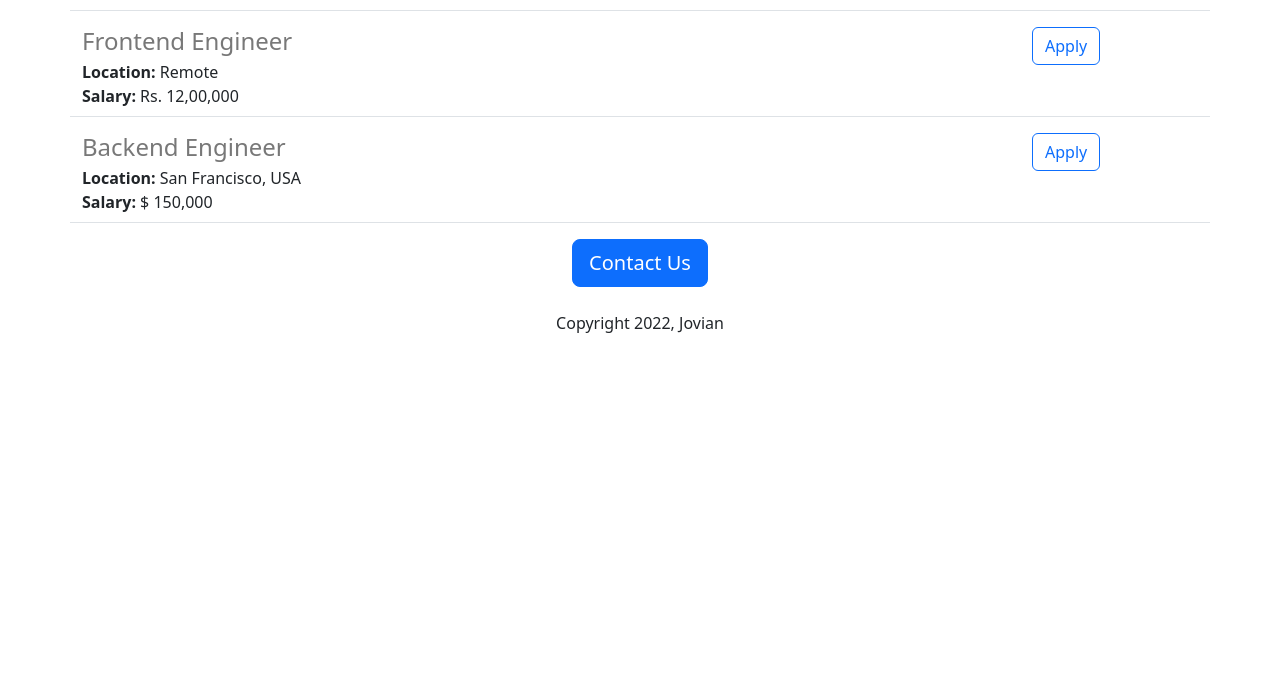
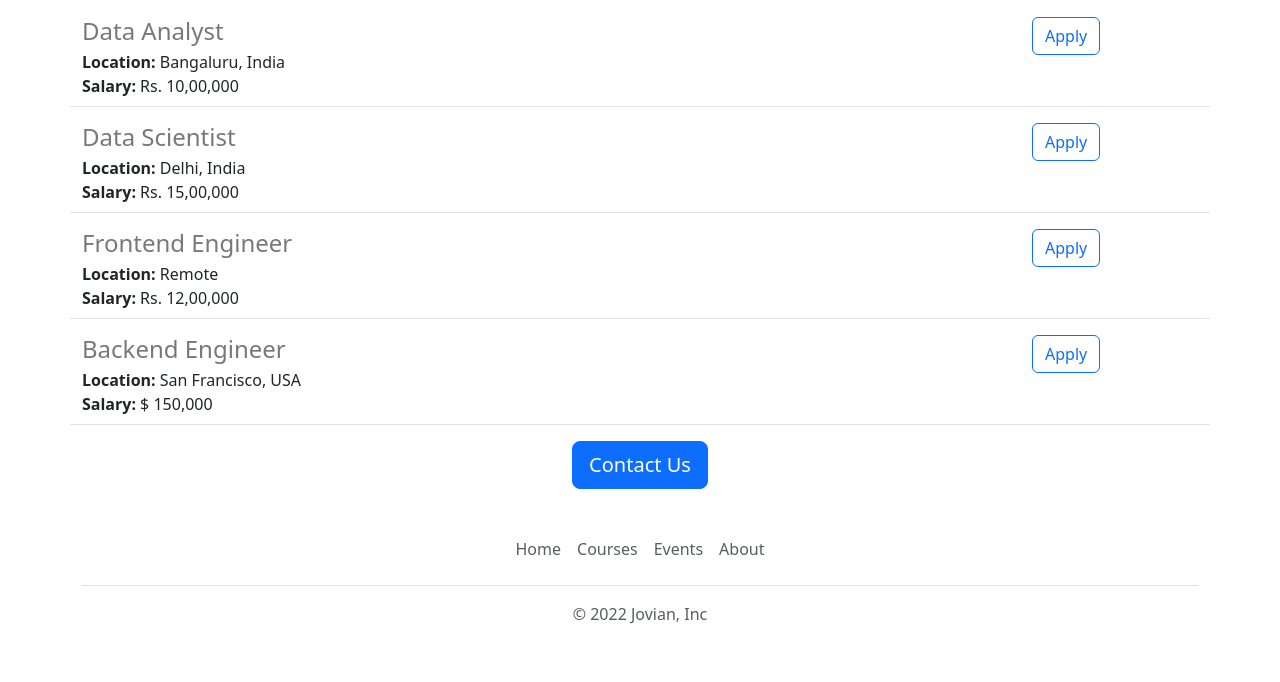
Before and after one commit to nayanagrawall/jovian-careers-website, a Flask app: page / in a window 1280 px wide. Shown: the part 893-1575 px from the top of the page. Before the commit the page ends 1226 px from the top, so only its background shows below. Run offline with Flask 3, Linux system fonts and the light colour scheme.

Commit message:
functional and aesthetic improvements

```diff
--- /dev/null
+++ b/templates/footer.html
@@ -0,0 +1,12 @@
+<div class="container">
+  <footer class="py-3 my-4">
+    <ul class="nav justify-content-center border-bottom pb-3 mb-3">
+      <li class="nav-item"><a target="_blank" href="https://jovian.ai" class="nav-link px-2 text-body-secondary">Home</a></li>
+      <li class="nav-item"><a target="_blank" href="https://jovian.ai/learn" class="nav-link px-2 text-body-secondary">Courses</a></li>
+
+      <li class="nav-item"><a target="_blank" href="https://jovian.ai/events" class="nav-link px-2 text-body-secondary">Events</a></li>
+      <li class="nav-item"><a target="_blank" href="https://jovian.ai/about" class="nav-link px-2 text-body-secondary">About</a></li>
+    </ul>
+    <p class="text-center text-body-secondary">&copy; 2022 Jovian, Inc</p>
+  </footer>
+</div>
--- a/templates/home.html
+++ b/templates/home.html
@@ -10,17 +10,25 @@
         height: 360px;
         width: 100%;
         object-fit: cover;
+        margin-bottom: 16px;
       }
     </style>
     </head>
   <body>
+    {% include 'nav.html' %}
+    <img class='img-fluid' id="banner" src='https://jovian-careers-website--nayan55506.repl.co/static/banner.jpg'>
     <div class='container'>
       <h1 class="text-center mt-2 mb-4">Jovian Careers</h1>
-      <img class='img-fluid' id="banner" src='https://jovian-careers-website--nayan55506.repl.co/static/banner.jpg'>
-      <h2 class='text-center mt-2 mb-4'>About Jovian</h2>
-      <p class='lead'>
+      <div class='row' style="margin-bottom:16px">
+        <div class='col-md-6'>
+      <p class='lead' style='text-align:justify'>
       Lorem ipsum dolor sit amet, consectetur adipiscing elit, sed do eiusmod tempor incididunt ut labore et dolore magna aliqua. Ut enim ad minim veniam, quis nostrud exercitation ullamco laboris nisi ut aliquip ex ea commodo consequat. Duis aute irure dolor in reprehenderit in voluptate velit esse cillum dolore eu fugiat nulla pariatur. Excepteur sint occaecat cupidatat non proident, sunt in culpa qui officia deserunt mollit anim id est laborum.
       </p>
+        </div>
+        <div class='d-none d-md-block col-md-6'>
+        <img src="/static/people.jpg" style="height:320px; border-radius:4px;">
+        </div>
+      </div>
       <h2 class='text-center mt-2 mb-4'>Job Openings</h2>
       <div>
         {% for job in jobs %}
@@ -28,9 +36,9 @@
         {% endfor %}
       </div>
       <div class='text-center'>
-      <button class="btn btn-primary btn-lg">Contact Us</button>
-        <p class='mt-4'>Copyright 2022, Jovian</p>
+      <a href=" mailto:hello@jovian.ai?subject=Question%20about%20Job%20Openings&body=My%20name%3A%20%3Cyour%20name%3E%0D%0A%0D%0AMy%20question%3A%20%3Center%20question%20here%3E " class="btn btn-primary btn-lg">Contact Us</a>
       </div>
       </div>
+    {% include 'footer.html' %}
   </body>
 </html>
--- a/templates/jobitem.html
+++ b/templates/jobitem.html
@@ -14,7 +14,7 @@
     {% endif %}
   </div>
   <div class='col-2'>
-  <button type="button" class="btn btn-outline-primary">Apply</button>
+  <a href="mailto:hello@jovian.ai?subject=Application for {{job['title']}}" type="button" class="btn btn-outline-primary">Apply</a>
   </div>
 
 </div>
--- /dev/null
+++ b/templates/nav.html
@@ -0,0 +1,9 @@
+<nav class="navbar shadow-sm fixed-top bg-white">
+  <div class="container-fluid">
+    <a class="navbar-brand" href="#">
+      <img src="/static/logo.svg" alt="Logo" width="30" height="24" class="d-inline-block align-text-top">
+      Jovian
+    </a>
+  </div>
+</nav>
+<div style="height:56px"></div>
```
Also changed, not shown: static/logo.svg (added), 1 other file.
